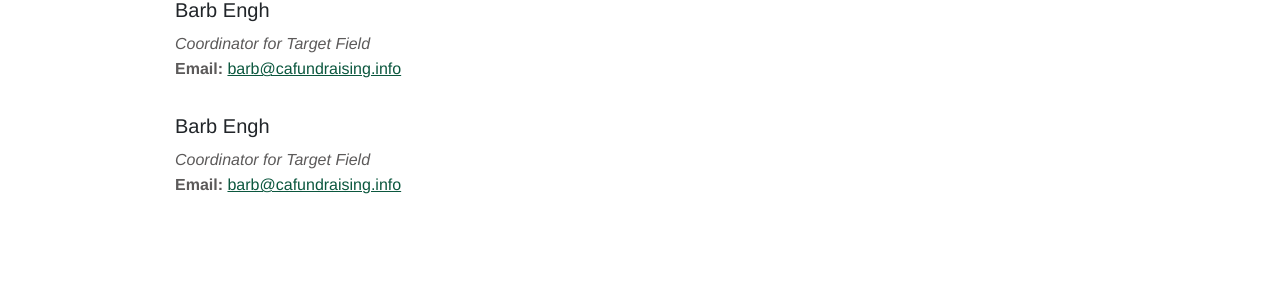
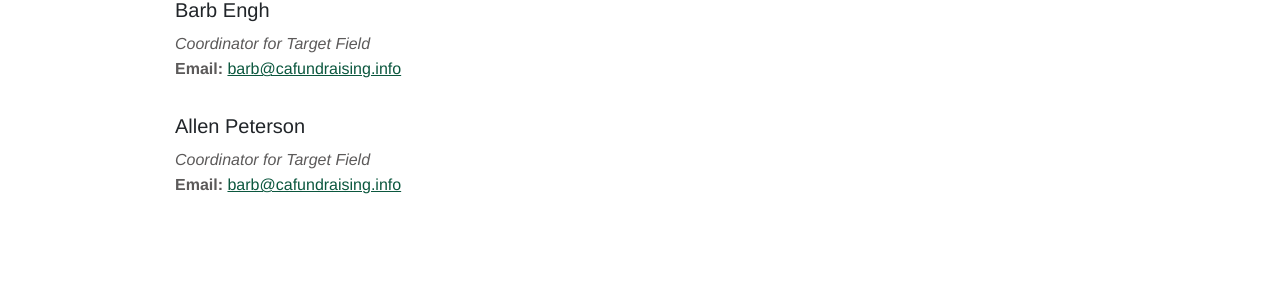
Before and after one commit to Frogdart5/fierce-avocado-6c9b0, a Jekyll site: the page built from contact.md, in a window 1280 px wide. Shown: the part 372-680 px from the top of the page. Built offline with Jekyll 4.4.1, drawn with Linux system fonts in a browser that asks for light colours.

Commit message:
contact.md: changed

```diff
--- a/contact.md
+++ b/contact.md
@@ -8,6 +8,6 @@ bodyClass: page-contact
 *Coordinator for Target Field*
 **Email:** <barb@cafundraising.info>
 
-### Barb Engh ###
+### Allen Peterson ###
 *Coordinator for Target Field*
 **Email:** <barb@cafundraising.info>
```
